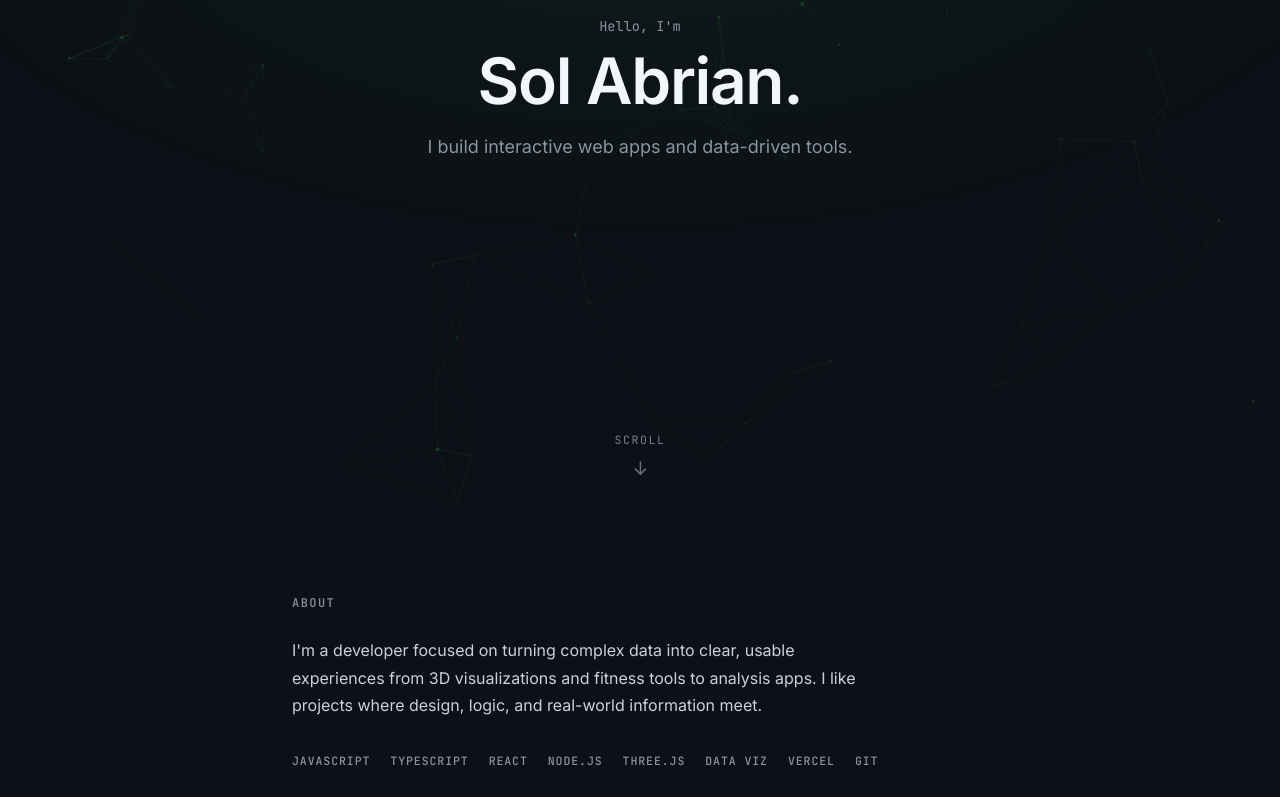
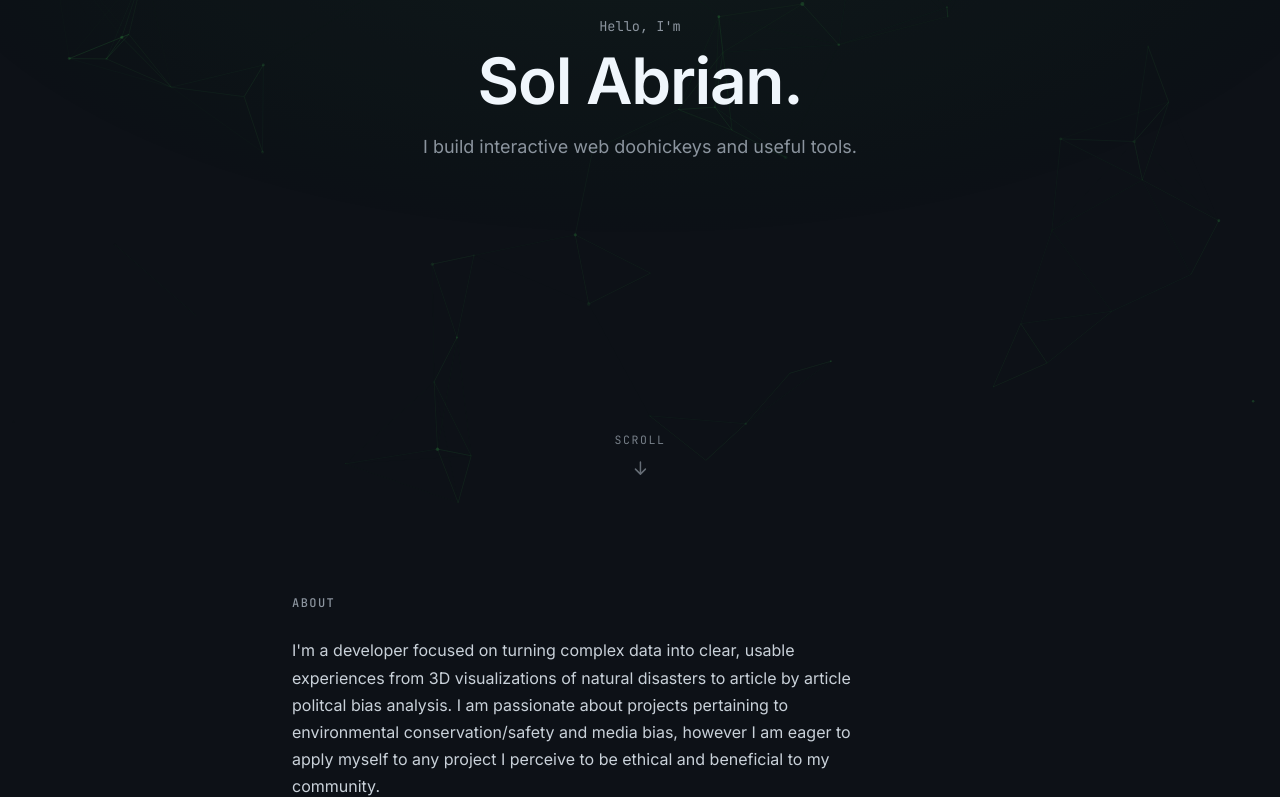
Before and after one commit to P0RTSIDE/PersonalPortfolio, a React (Vite) app: page / in a window 1280 px wide. Shown: the part 287-1084 px from the top of the page. Built offline with nearby package versions, Linux system fonts and the light colour scheme.

Commit message:
changed the about

```diff
--- a/src/App.tsx
+++ b/src/App.tsx
@@ -43,7 +43,7 @@ export function App() {
           <div className="hero-inner">
             <p className="hello">Hello, I&apos;m</p>
             <h1>Sol Abrian.</h1>
-            <p className="role">I build interactive web apps and data-driven tools.</p>
+            <p className="role">I build interactive web doohickeys and useful tools.</p>
           </div>
           <ScrollHint />
         </section>
@@ -52,8 +52,9 @@ export function App() {
           <h2>About</h2>
           <p className="about-text">
             I&apos;m a developer focused on turning complex data into clear, usable experiences
-            from 3D visualizations and fitness tools to analysis apps. I like projects where design,
-            logic, and real-world information meet.
+            from 3D visualizations of natural disasters to article by article politcal bias analysis. I am passionate about
+            projects pertaining to environmental conservation/safety and media bias, however I am eager to apply
+            myself to any project I perceive to be ethical and beneficial to my community.
           </p>
           <ul className="skills">
             {skills.map((s) => (
```
